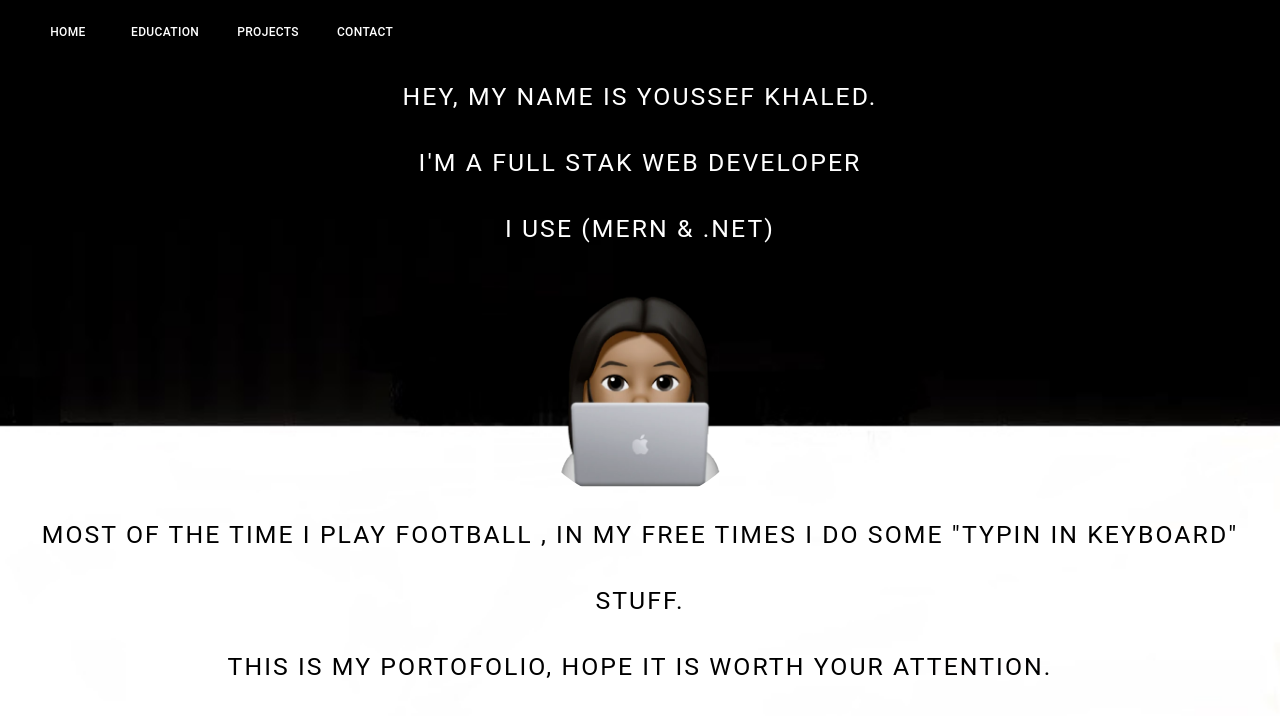
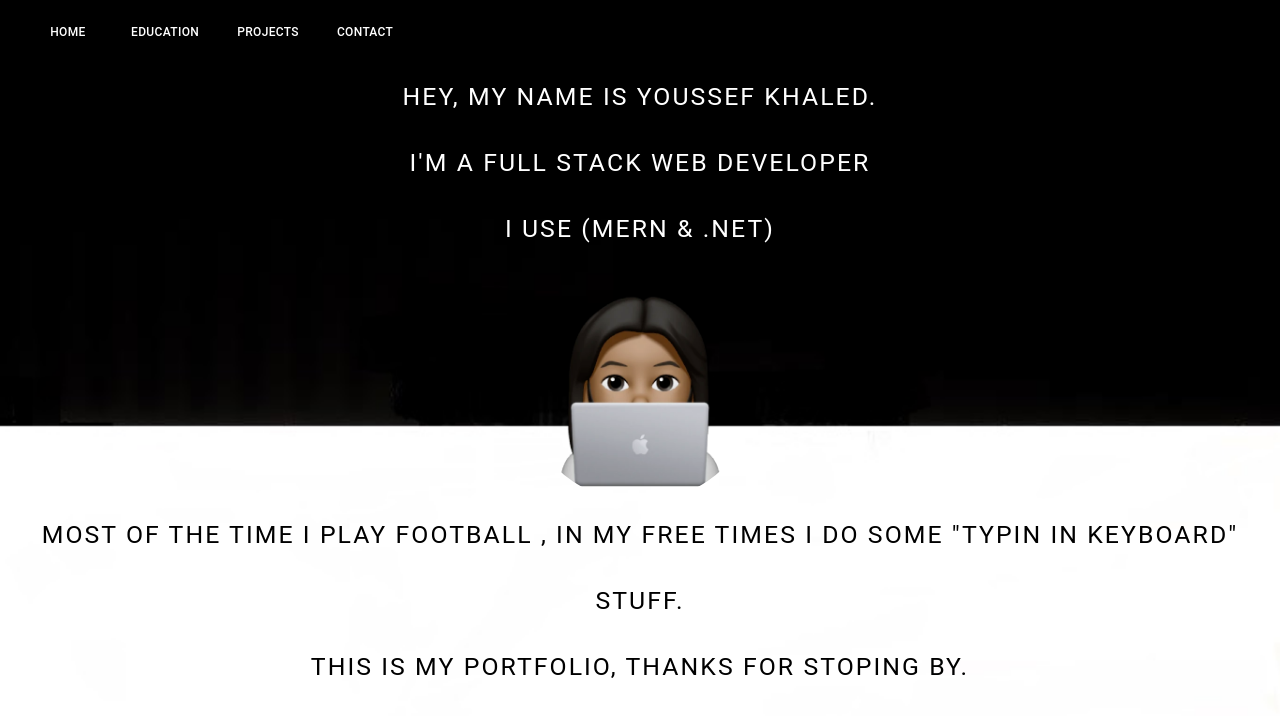
Before and after one commit to yossef-khaled/yossef-khaled.github.io, a React (Create React App) app: page /home in a window 1280 px wide. Shown: the top 716 px of the page. Built offline with nearby package versions, Linux system fonts and the light colour scheme.

Commit message:
Different variant style enhances.

```diff
--- a/src/Components/ContactComponent/Contact.jsx
+++ b/src/Components/ContactComponent/Contact.jsx
@@ -205,7 +205,7 @@ function Contact(props) {
                 <a href="mailto:yossef.k.y333@gmail.com" style={{textDecoration: "none"}}>
                     <Mail className={classes.mailLogo}/>
                     <Typography variant="overline" className={classes.mailText}>
-                        Gmail
+                        Email
                     </Typography>
                 </a>
                 <h1 className={classes.reserveSpace}>
--- a/src/Components/CourseComponent/Course.jsx
+++ b/src/Components/CourseComponent/Course.jsx
@@ -97,10 +97,8 @@ function Course(props) {
             <Container className={classes.mainContainer}>
                 <br/>
                 <Typography variant="overline" className={classes.courseName}>
-                    -{props.courseName}
+                    {props.courseName}
                 </Typography>
-                <br/>
-                <br/>
                 <Container className={classes.organizationContainer}>
                     <Typography variant="overline" className={classes.courseOrganization}>
                         Organization {" "}
@@ -137,7 +135,7 @@ function Course(props) {
                 {Array.isArray(props.courseDetails) ? props.courseDetails.map((detail) => {
                     return(
                         <>
-                            <Typography variant="overline"> - {detail}</Typography>
+                            <Typography variant="overline"> • {detail}</Typography>
                             <br/>
                         </>
                     )
--- a/src/Components/EducationComponent/Education.jsx
+++ b/src/Components/EducationComponent/Education.jsx
@@ -31,7 +31,7 @@ const useStyles = makeStyles(theme => ({
         [theme.breakpoints.down('sm')]: {
             width: "100%",
             textAlign: "center",
-        }
+        },
     },
     collegeTitle: {
         fontSize: "100%",
@@ -48,9 +48,9 @@ const useStyles = makeStyles(theme => ({
     },
     year: {
         color: "#ffffff",
-        fontSize: "100%",
         float: "left",
-        fontSize: "110%",
+        fontSize: "130%",
+        fontWeight: "bold",
         [theme.breakpoints.down('sm')]: {
             width: "100%",
             textAlign: "center",
@@ -107,6 +107,7 @@ const useStyles = makeStyles(theme => ({
     },
     projectsDonePhrase: {
         textAlign: "center",
+        fontStyle: "italic",
         [theme.breakpoints.down('sm')]: {
             fontSize: "110%",
         }
@@ -120,42 +121,6 @@ const useStyles = makeStyles(theme => ({
         }
     }
 }));
-
-/*const styles = {
-    mainContainer: {
-        display: "table"
-    },
-    collegeSec: {
-        width: "40%",
-        marginRight: "50%",
-        display: "table-cell",
-    },
-    collegeTitle: {
-        fontSize: "150%",
-        marginRight: "60%"
-    },
-    year: {
-        color: "#ffffff",
-        fontSize: "150%",
-        marginRight: "70%",
-        float: "left",
-
-    },
-    yearDetails: {
-        float: "left",
-        fontSize: "90%"
-    },
-    coursesSec: {
-        color: "#000000",
-        marginLeft: "50%",
-        width: "40%",
-        display: "table-cell",
-    },
-    horizontalLine: {
-        width: "85%",
-        float: "right",
-    }
-};*/
 
 function Education(props) {
 
@@ -203,25 +168,20 @@ function Education(props) {
                         <Typography variant="overline" className={classes.year}>
                             2015 - 2016
                         </Typography>
-                        <br/>
                         <Typography variant="overline" className={classes.yearDetails}>
                             Joined faculty of engineering, zagazig university.
                         </Typography>
-                        <br/>
                         <hr className={classes.horizontalLine}/>
                         <Typography variant="overline" className={classes.year}>
                             2016 - 2018
                         </Typography>
-                        <br/>
                         <Typography variant="overline" className={classes.yearDetails}>
                             Specialize in electrical engineering.
                         </Typography>
-                        <br/>
                         <hr className={classes.horizontalLine}/>
                         <Typography variant="overline" className={classes.year}>
                             2018 - 2019
                         </Typography>
-                        <br/>
                         <Typography variant="overline" className={classes.yearDetails}>
                             Specialize in CSE inside electrical engineering.
                             <br/>
--- a/src/Components/HomeCopmonent/Home.jsx
+++ b/src/Components/HomeCopmonent/Home.jsx
@@ -71,7 +71,7 @@ function Home(props) {
             </Typography>
             <br/>
             <Typography variant="overline" className={classes.personalInfo}>
-                I'm a full stak web developer
+                I'm a full stack web developer
                 <br/>
                 I use (MERN & .NET)
             </Typography>
@@ -81,7 +81,7 @@ function Home(props) {
             </Typography>
             <br/>
             <Typography variant="overline" className={classes.personalInfo} style={{color: "#000000"}}>
-                This is my portofolio, hope it is worth your attention.
+                This is my portfolio, thanks for stoping by.
             </Typography>
             <br/>
             <br/>
```
